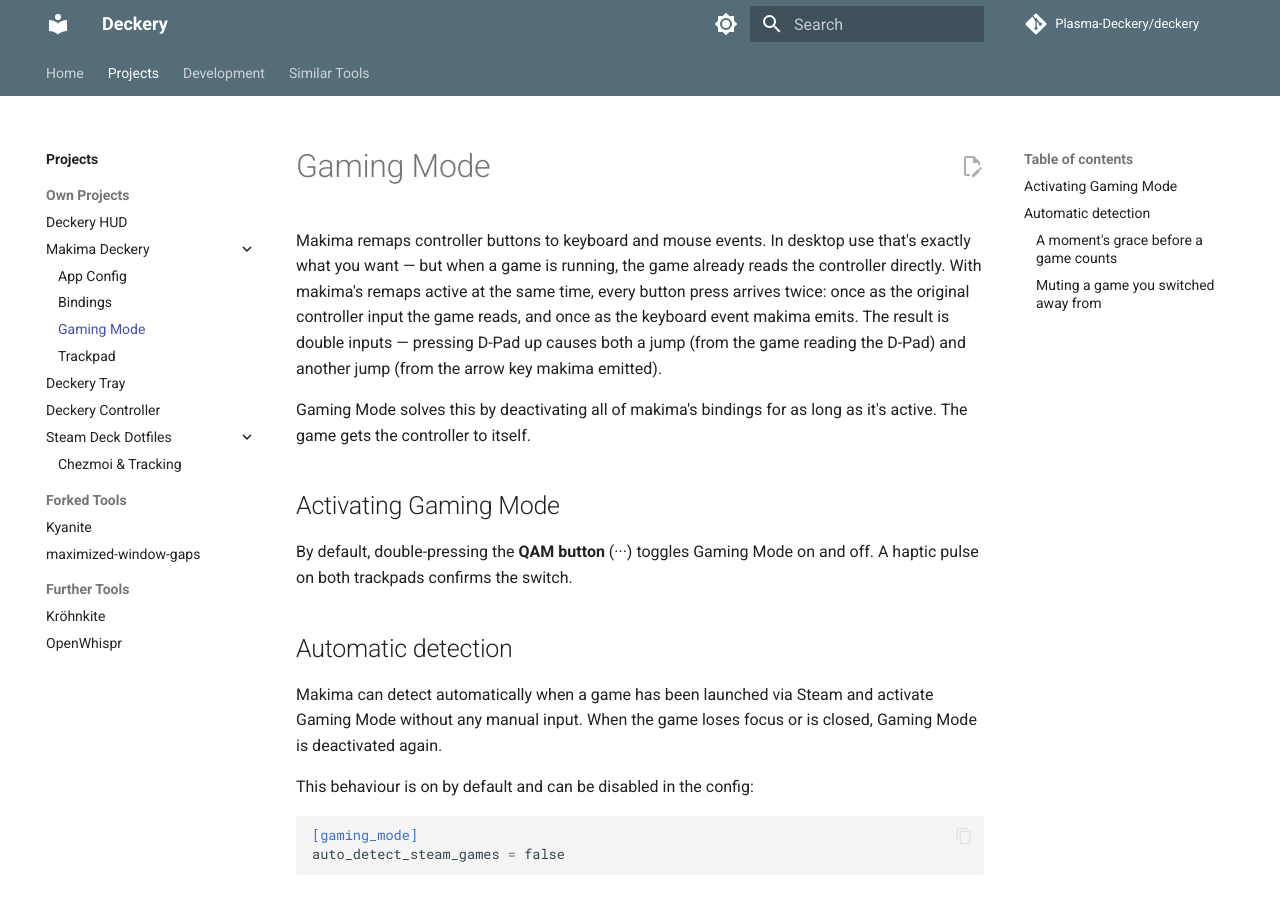
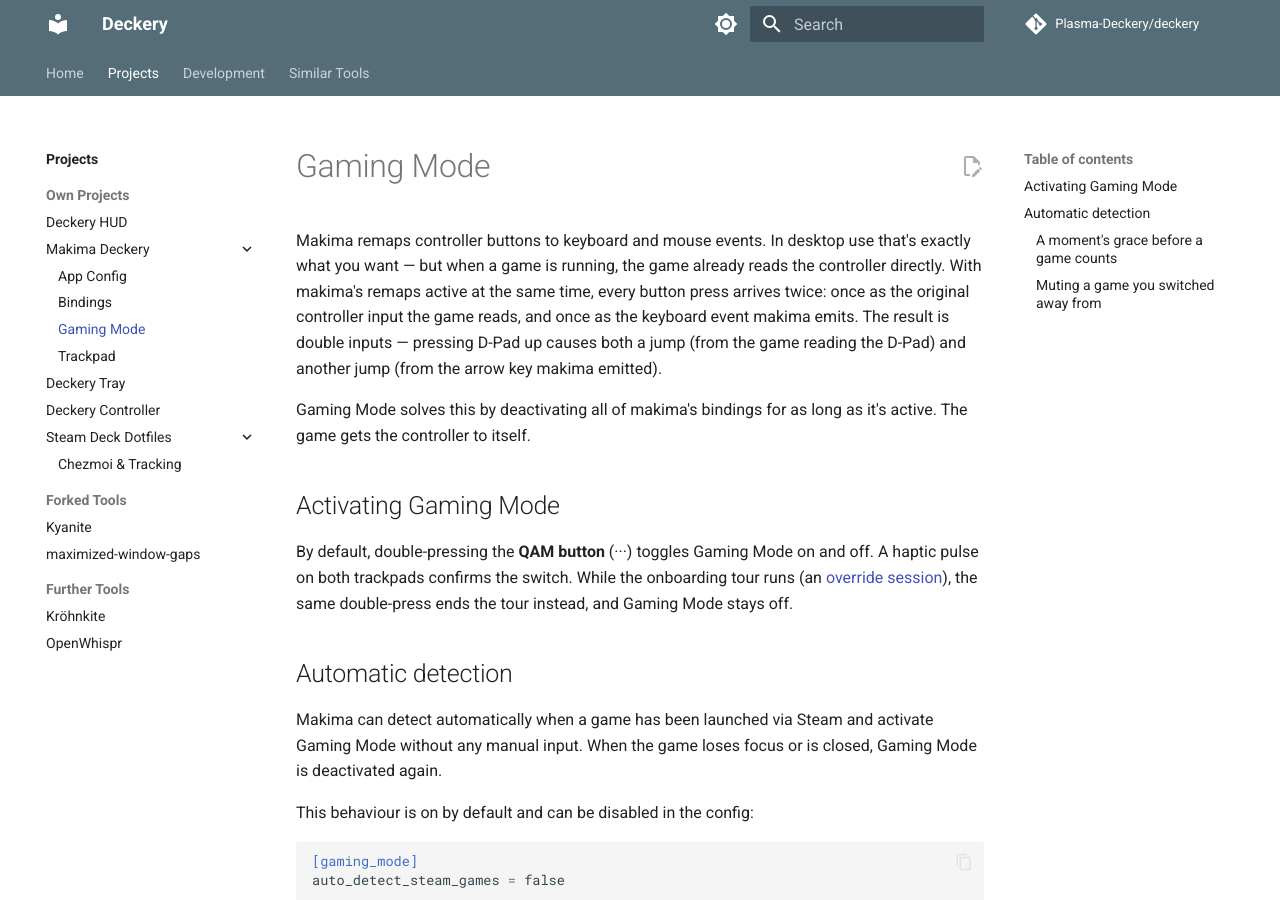
Before and after one commit to Plasma-Deckery/deckery, an MkDocs documentation site: the page built from docs/projects/makima-deckery/gaming-mode.md, in a window 1280 px wide and 900 px high. Built offline with MkDocs 1.6.1 and Material for MkDocs 9.7.7, drawn with Linux system fonts in a browser that asks for light colours; comment, search, counter and statistics services are not loaded.

Commit message:
Say in the Gaming Mode page what the QAM double-click does during the tour

```diff
--- a/docs/projects/makima-deckery/gaming-mode.md
+++ b/docs/projects/makima-deckery/gaming-mode.md
@@ -6,7 +6,7 @@ Gaming Mode solves this by deactivating all of makima's bindings for as long as
 
 ## Activating Gaming Mode
 
-By default, double-pressing the **QAM button** (···) toggles Gaming Mode on and off. A haptic pulse on both trackpads confirms the switch.
+By default, double-pressing the **QAM button** (···) toggles Gaming Mode on and off. A haptic pulse on both trackpads confirms the switch. While the onboarding tour runs (an [override session](../../reference/ipc.md#override-session)), the same double-press ends the tour instead, and Gaming Mode stays off.
 
 ## Automatic detection
 
```
